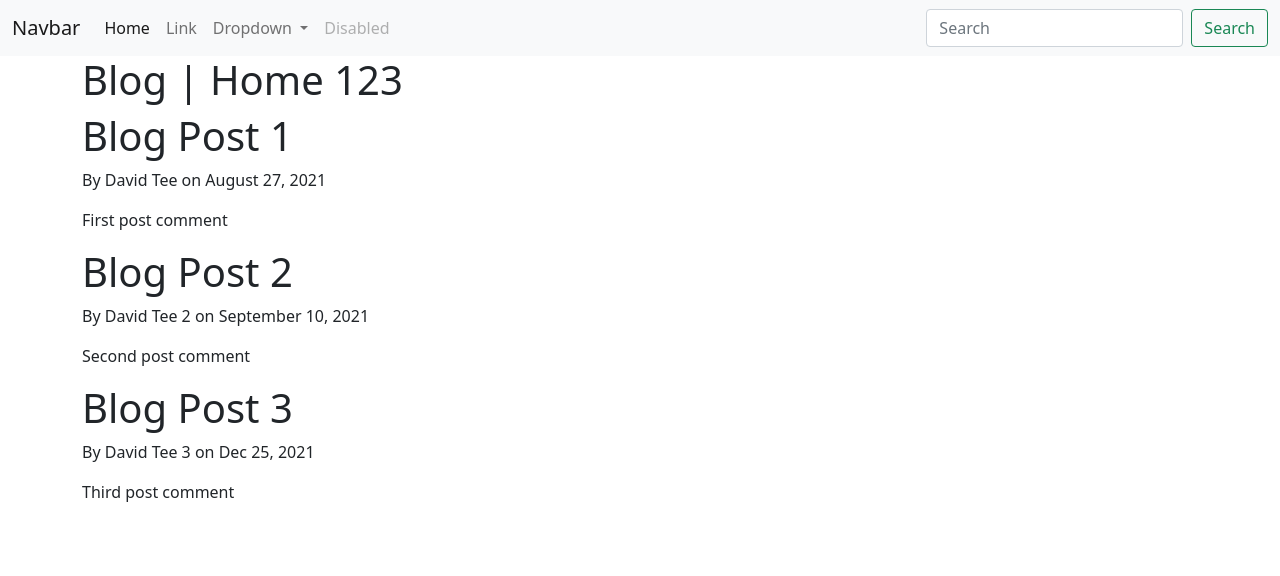
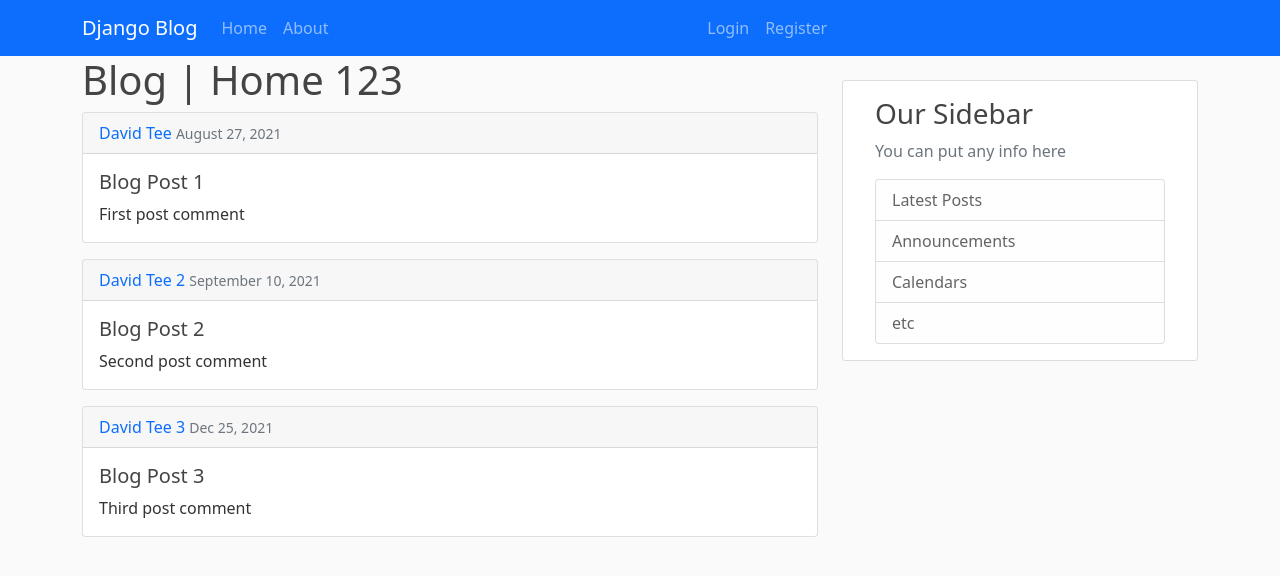
Before and after one commit to daniel-liemng/blog_django, a Django app: page / in a window 1280 px wide. Shown: the top 576 px of the page. Run offline with Django 3.2, Linux system fonts and the light colour scheme.

Commit message:
blog templates

```diff
--- /dev/null
+++ b/blog/static/blog/main.css
@@ -0,0 +1,32 @@
+body {
+  background: #fafafa;
+  color: #333333;
+}
+
+h1,
+h2,
+h3,
+h4,
+h5,
+h6 {
+  color: #444444;
+}
+
+a {
+  text-decoration: none;
+}
+
+ul {
+  margin: 0;
+}
+
+.navbar-nav .nav-link:hover {
+  color: #fff !important;
+}
+
+.content-section {
+  background: #ffffff;
+  padding: 1rem 2rem;
+  border: 1px solid #dddddd;
+  border-radius: 3px;
+}
--- a/blog/templates/blog/base.html
+++ b/blog/templates/blog/base.html
@@ -1,3 +1,4 @@
+{% load static %}
 <!DOCTYPE html>
 <html lang="en">
   <head>
@@ -12,16 +13,20 @@
       crossorigin="anonymous"
     />
 
+    <!-- Static CSS file -->
+    <link rel="stylesheet" href="{% static 'blog/main.css' %}" />
+
     {% if title %}
     <title>Blog - {{title}}</title>
     {% else %}
     <title>Django Blog</title>
     {% endif %}
   </head>
+
   <body>
-    <nav class="navbar navbar-expand-lg navbar-light bg-light">
-      <div class="container-fluid">
-        <a class="navbar-brand" href="#">Navbar</a>
+    <nav class="navbar navbar-expand-lg navbar-dark bg-primary">
+      <div class="container">
+        <a class="navbar-brand" href="{% url 'blog-home' %}">Django Blog</a>
         <button
           class="navbar-toggler"
           type="button"
@@ -36,50 +41,47 @@
         <div class="collapse navbar-collapse" id="navbarSupportedContent">
           <ul class="navbar-nav me-auto mb-2 mb-lg-0">
             <li class="nav-item">
-              <a class="nav-link active" aria-current="page" href="#">Home</a>
+              <a class="nav-link" href="{% url 'blog-home' %}">Home</a>
             </li>
             <li class="nav-item">
-              <a class="nav-link" href="#">Link</a>
+              <a class="nav-link" href="{% url 'blog-about' %}">About</a>
             </li>
-            <li class="nav-item dropdown">
-              <a
-                class="nav-link dropdown-toggle"
-                href="#"
-                id="navbarDropdown"
-                role="button"
-                data-bs-toggle="dropdown"
-                aria-expanded="false"
-              >
-                Dropdown
-              </a>
-              <ul class="dropdown-menu" aria-labelledby="navbarDropdown">
-                <li><a class="dropdown-item" href="#">Action</a></li>
-                <li><a class="dropdown-item" href="#">Another action</a></li>
-                <li><hr class="dropdown-divider" /></li>
-                <li>
-                  <a class="dropdown-item" href="#">Something else here</a>
-                </li>
-              </ul>
+          </ul>
+          <ul class="navbar-nav me-auto mb-2 mb-lg-0">
+            <li class="nav-item">
+              <a class="nav-link" href="#">Login</a>
             </li>
             <li class="nav-item">
-              <a class="nav-link disabled">Disabled</a>
+              <a class="nav-link" href="#">Register</a>
             </li>
           </ul>
-          <form class="d-flex">
-            <input
-              class="form-control me-2"
-              type="search"
-              placeholder="Search"
-              aria-label="Search"
-            />
-            <button class="btn btn-outline-success" type="submit">
-              Search
-            </button>
-          </form>
         </div>
       </div>
     </nav>
-    <div class="container">{% block content %} {% endblock %}</div>
+
+    <!-- Main -->
+    <div role="main" class="container">
+      <div class="row">
+        <div class="col-md-8">{% block content %} {% endblock %}</div>
+        <div class="col-md-4">
+          <div class="content-section mt-4">
+            <h3>Our Sidebar</h3>
+            <p class="text-muted">You can put any info here</p>
+            <ul class="list-group">
+              <li class="list-group-item list-group-item-light">
+                Latest Posts
+              </li>
+              <li class="list-group-item list-group-item-light">
+                Announcements
+              </li>
+              <li class="list-group-item list-group-item-light">Calendars</li>
+              <li class="list-group-item list-group-item-light">etc</li>
+            </ul>
+          </div>
+        </div>
+      </div>
+    </div>
+
     <!-- Option 1: Bootstrap Bundle with Popper -->
     <script
       src="https://cdn.jsdelivr.net/npm/bootstrap@5.1.3/dist/js/bootstrap.bundle.min.js"
--- a/blog/templates/blog/home.html
+++ b/blog/templates/blog/home.html
@@ -1,7 +1,14 @@
 {% extends 'blog/base.html' %} {% block content %}
 <h1>Blog | Home 123</h1>
 {% for post in posts %}
-<h1>{{post.title}}</h1>
-<p>By {{post.author}} on {{post.date_posted}}</p>
-<p>{{post.content}}</p>
+<div class="card mb-3">
+  <div class="card-header">
+    <a href="#">{{ post.author }}</a>
+    <small class="text-muted">{{ post.date_posted }}</small>
+  </div>
+  <div class="card-body">
+    <h5 class="card-title">{{ post.title }}</h5>
+    <p class="card-text">{{ post.content }}</p>
+  </div>
+</div>
 {% endfor %} {% endblock%}
```
